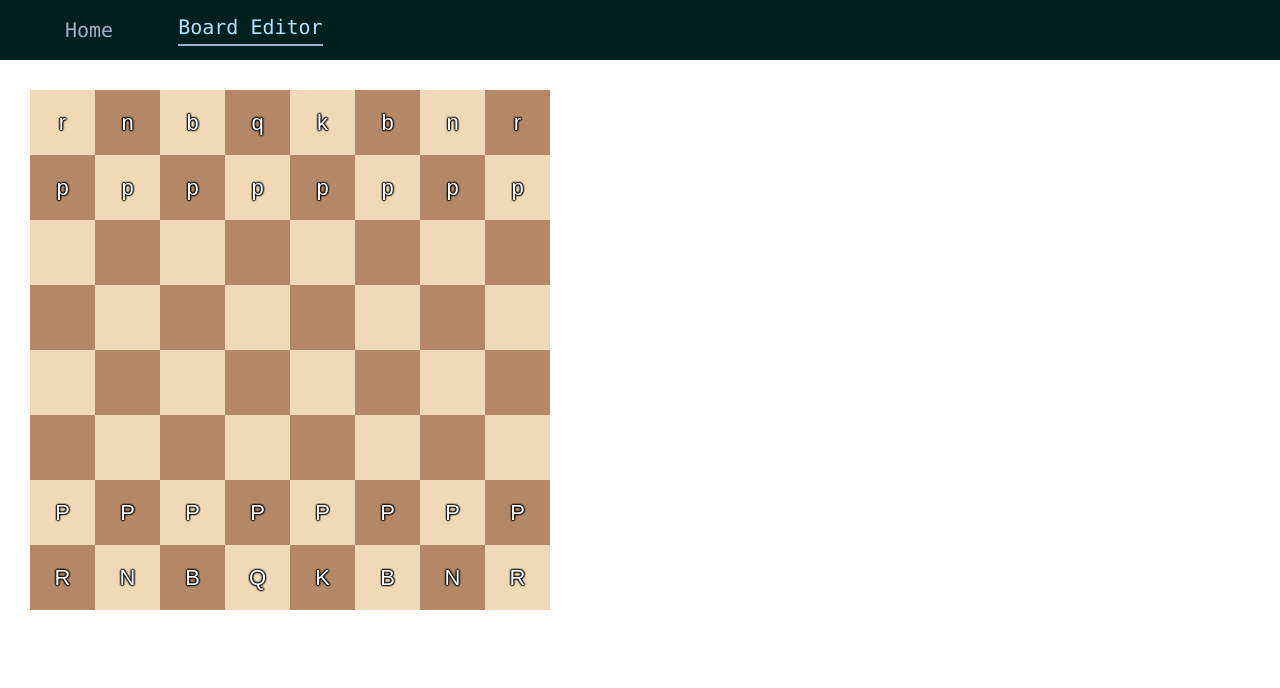
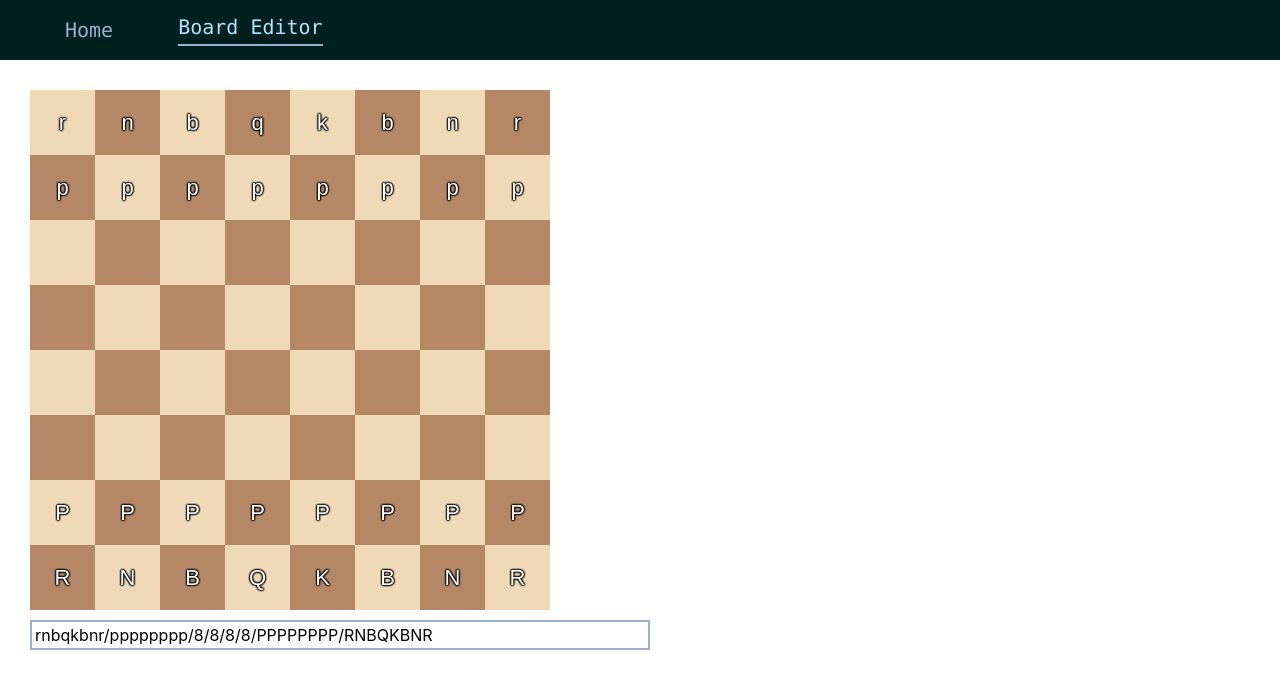
Before and after one commit to twjwesterhold/chessil-1.0, a React (Create React App) app: page /boardeditor in a window 1280 px wide. Shown: the top 688 px of the page. Built offline with nearby package versions, Linux system fonts and the light colour scheme.

Commit message:
Cleaning up for branch

```diff
--- a/src/App.js
+++ b/src/App.js
@@ -8,7 +8,7 @@ import {
 
 // component important
 import Navbar from "./components/Navbar";
-import Board from "./components/Board";
+import BoardEditor from "./components/BoardEditor";
 import Home from "./components/Home";
 
 const App = () => {
@@ -17,7 +17,7 @@ const App = () => {
 			<Navbar/>
 			<BodyContent>
 				<Switch>
-					<Route path="/boardeditor" component={Board} />
+					<Route path="/boardeditor" component={BoardEditor} />
 					<Route path="/" component={Home} />
 				</Switch>
 			</BodyContent>
--- a/src/components/Board/Board.js
+++ b/src/components/Board/Board.js
@@ -1,19 +1,13 @@
 import React from "react";
 import styled from "styled-components";
-import queryString from "query-string";
 import PropTypes from "prop-types";
 
 import Square from "../Square";
 import { getBoardFromFen }  from "../../fenUtils.js";
 
-const DEFAULT_FEN = "rnbqkbnr/pppppppp/8/8/8/8/PPPPPPPP/RNBQKBNR";
-
-const Board = ({ location }) => {
-	const fen = (queryString.parse(location.search).fen || DEFAULT_FEN).replace(/_/g, " ");
-
+const Board = ({ fen, onChange }) => {
+	const boardArray = getBoardFromFen(fen);
 	const rows = [];
-
-	const boardArray = getBoardFromFen(fen);
 
 	for (var i = 0; i <= 7; i++) {
 		const cols = [];
@@ -21,7 +15,7 @@ const Board = ({ location }) => {
 			const thisSquare = boardArray[j + 8*i];
 			cols.push(
 				<Square
-					color={thisSquare.squareColor}
+					isWhite={thisSquare.isWhite}
 					piece={thisSquare.piece}
 				/>
 			);
--- a/src/components/BoardEditor/BoardEditor.js
+++ b/src/components/BoardEditor/BoardEditor.js
@@ -0,0 +1,34 @@
+import React from "react";
+import queryString from "query-string";
+import styled from "styled-components";
+
+import Board from "../Board";
+import { Color } from "../../styles/colors.js";
+
+const DEFAULT_FEN = "rnbqkbnr/pppppppp/8/8/8/8/PPPPPPPP/RNBQKBNR";
+
+const BoardEditor = ({ location }) => {
+	const fen = (queryString.parse(location.search).fen || DEFAULT_FEN).replace(/_/g, " ");
+
+	return (
+		<div>
+			<Board fen={fen}/>
+			<FenDisplay>
+				{fen}
+			</FenDisplay>
+		</div>
+	);
+};
+
+const FenDisplay = styled.div`
+	display: flex;
+	overflow: hidden;
+	padding: 3px;
+	margin-top: 10px;
+	width: 50%;
+	border: 2px solid ${Color.RockBlue};
+`;
+
+
+
+export default BoardEditor;
--- a/src/components/BoardEditor/index.js
+++ b/src/components/BoardEditor/index.js
@@ -0,0 +1,3 @@
+import BoardEditor from "./BoardEditor";
+
+export default BoardEditor;
--- a/src/components/Square/Square.js
+++ b/src/components/Square/Square.js
@@ -5,17 +5,17 @@ import styled from "styled-components";
 import { Color, Chamois, Teak } from "../../styles/colors.js";
 
 const Square = (props) => {
-	var piece = props.piece;
+	const piece = props.piece;
 	return (
-		<ChessSquare checker={props.color}>
-				{piece}
+		<ChessSquare isWhite={props.isWhite}>
+			{piece}
 		</ChessSquare>
 	);
 };
 
 Square.propTypes = {
 	piece: PropTypes.string,
-	color: PropTypes.string,
+	isWhite: PropTypes.bool,
 };
 
 const ChessSquare = styled.button`
@@ -24,19 +24,18 @@ const ChessSquare = styled.button`
   font-size: 22px;
   border: 0;
   outline: none;
-  background-color: ${(props) =>
-  	(props.checker === "whiteSquare") ? Chamois : Teak };
+  background-color: ${(props) => (props.isWhite) ? Chamois : Teak };
   text-shadow: #000 0px 0px 2px, #000 0px 0px 2px, #000 0px 0px 2px,
   							#000 0px 0px 2px, #000 0px 0px 2px, #000 0px 0px 2px;
   color: #fff;
   transition-duration: 0.2s;
   &:hover {
-  	background-color: ${(props) =>
-  		(props.checker === "whiteSquare") ? Color.RockBlue : Color.BaliHai};
+  	background-color: ${(props) => (props.isWhite) ? Color.RockBlue : Color.BaliHai};
+  	border: 4px solid ${(props) => (props.isWhite) ? Color.BaliHai : Color.RockBlue};
   }
   &:active {
-  	background-color: ${(props) =>
-  		(props.checker === "whiteSquare") ? Color.BaliHai : Color.RockBlue};
+  	background-color: ${(props) => (props.isWhite) ? Color.BaliHai : Color.RockBlue};
+  	border: 4px solid ${(props) => (props.isWhite) ? Color.RockBlue : Color.BaliHai};
   }
 `;
 
--- a/src/fenUtils.js
+++ b/src/fenUtils.js
@@ -54,12 +54,12 @@ const getBoardFromFen = (fen) => {
 
 	for (var i = 0; i <= 7; i++) {
 		for (var j = 0; j <= 7; j++) {
-			position.push({rank: "", file: "", piece: "", squareColor: "",});
+			position.push({rank: "", file: "", piece: "", isWhite: "",});
 			var curr = j + 8*i;
 			position[curr].rank = i;
 			position[curr].file = j;
 			position[curr].piece = (rows[i].charAt(j) !== "1") ? rows[i].charAt(j) : " ";
-			position[curr].squareColor = ((i+j)%2 === 0) ? "whiteSquare" : "blackSquare";
+			position[curr].isWhite = ((i+j)%2 === 0) ? true : false;
 		}
 	}
 
```
